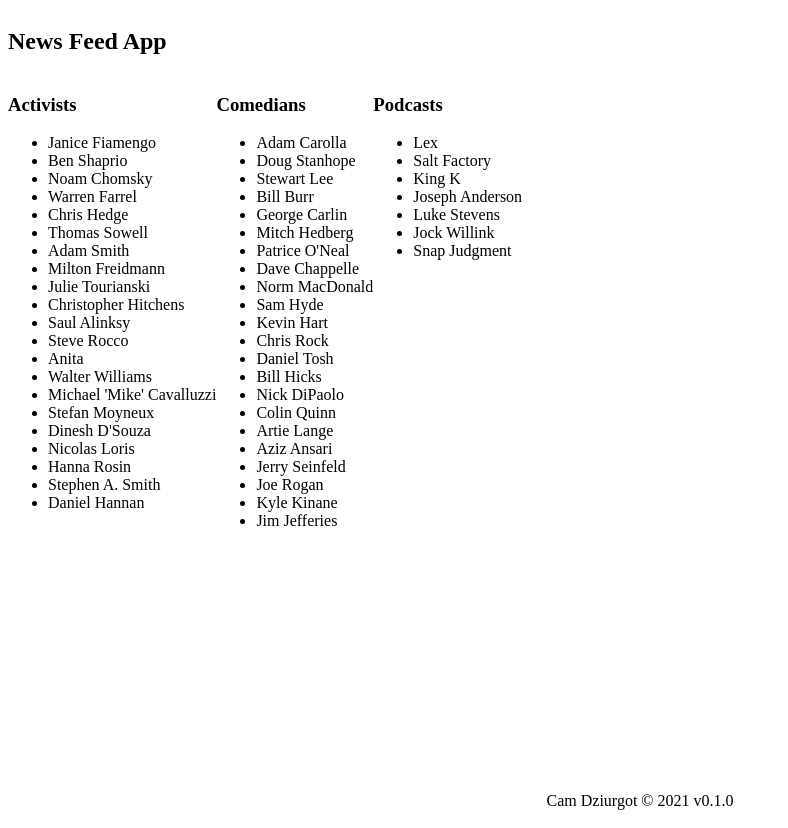
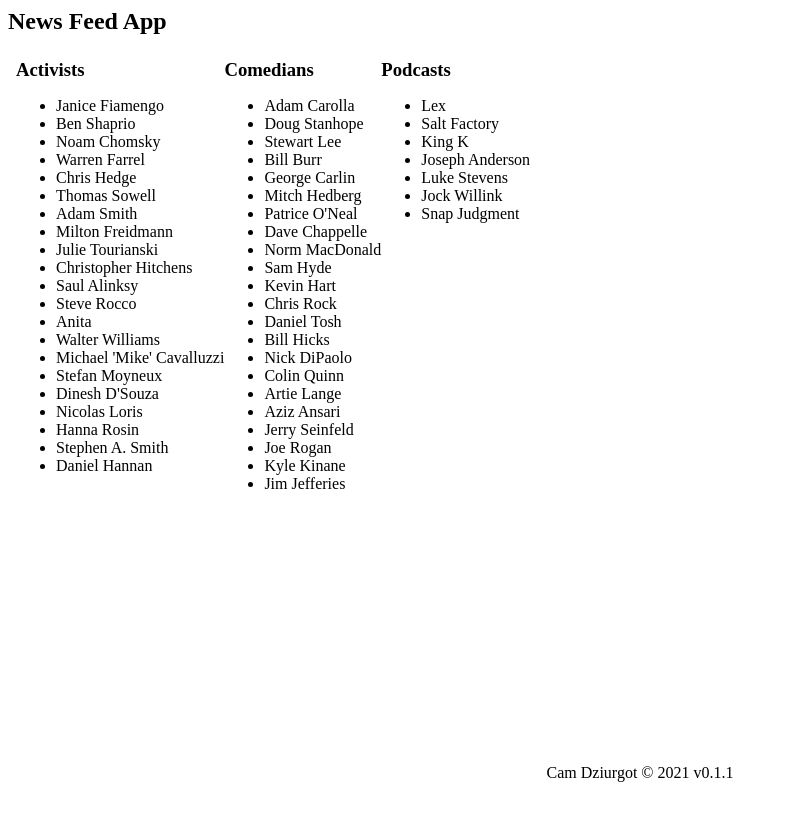
Before and after one commit to cameronDz/news-feed-ui, a React app: page / in a window 1280 px wide. Shown: the whole page, without its empty margins (0-788 px from the left). After the commit the page ends 800 px from the top, so only its background shows below. Built offline with nearby package versions, Linux system fonts and the light colour scheme.

Commit message:
update styling to fix scroll issue

```diff
--- a/assets/data/podcasts.json
+++ b/assets/data/podcasts.json
@@ -37,7 +37,12 @@
     {
       "name": "Salt Factory",
       "webpage": "",
-      "listenList": []
+      "listenList": [
+        {
+          "title": "Was The Witcher as good as I remember?",
+          "url": "https://www.youtube.com/watch?v=w_jiy3-lDS4"
+        }
+      ]
     },
     {
       "name": "King K",
--- a/package.json
+++ b/package.json
@@ -73,5 +73,5 @@
     "lint:fix": "eslint --fix ./src/**/*.js ./webpack",
     "start": "webpack-dev-server --open --config webpack/dev.babel.js"
   },
-  "version": "0.1.0"
+  "version": "0.1.1"
 }
--- a/src/sections/styles.js
+++ b/src/sections/styles.js
@@ -1,9 +1,10 @@
 const appContainerStyles = {
   appWrapper: {
     height: "100%",
+  },
+  appHeaderBarWrapper: {
     padding: "8px",
   },
-  appHeaderBarWrapper: {},
   appContentOuterWrapper: {
     minHeight: "100%",
     minWidth: "800px",
@@ -16,10 +17,16 @@
     height: "36px",
     marginTop: "-36px",
   },
+  "@global": {
+    "h1, h2, h3, h4, h5": {
+      margin: 0,
+    },
+  },
 };
 
 const listStyles = {
   listWrapper: {
+    padding: "16px",
     "& div": {
       display: "inline-block",
       verticalAlign: "top",
```
Also changed, not shown: 2 other files (tests, documents, lock files or other folders).
